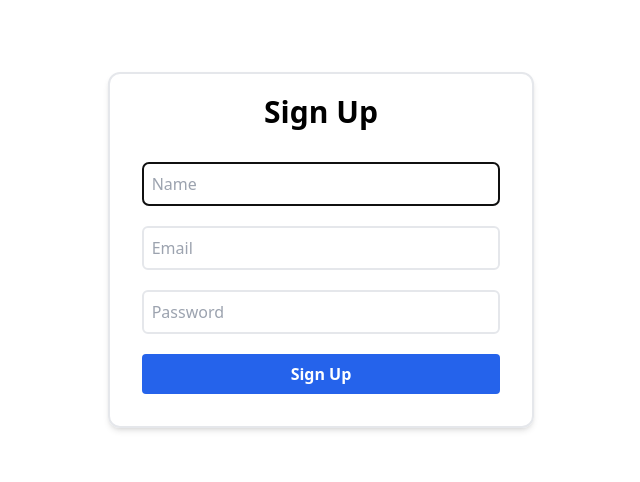
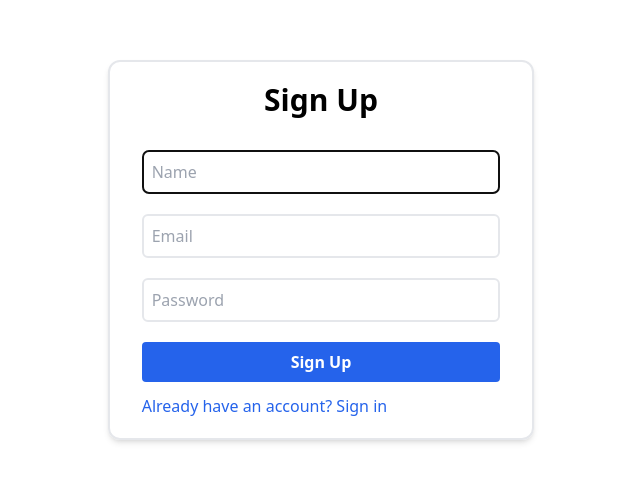
Before and after one commit to codersam10/feast-finder-react, a React (Vite) app: page /signup in a window 1280 px wide. Shown: the part 150-632 px from the top of the page, without its empty margins (319-959 px from the left). Built offline with nearby package versions, Linux system fonts and the light colour scheme.

Commit message:
fix- sync local & remote

```diff
--- a/src/components/Signin.js
+++ b/src/components/Signin.js
@@ -58,7 +58,7 @@ const SignIn = () => {
         </form>
         <Link to="/signup">
           <p className="text-blue-600 hover:underline mt-3">
-            {/* Don't have an account? Sign up */}
+            Don't have an account? Sign up
           </p>
         </Link>
       </div>
--- a/src/components/Signup.js
+++ b/src/components/Signup.js
@@ -87,7 +87,7 @@ const SignUp = () => {
         </form>
         <Link to="/signin">
           <p className="text-blue-600 hover:underline mt-3">
-            {/* Already have an account? Sign in */}
+            Already have an account? Sign in
           </p>
         </Link>
       </div>
```
